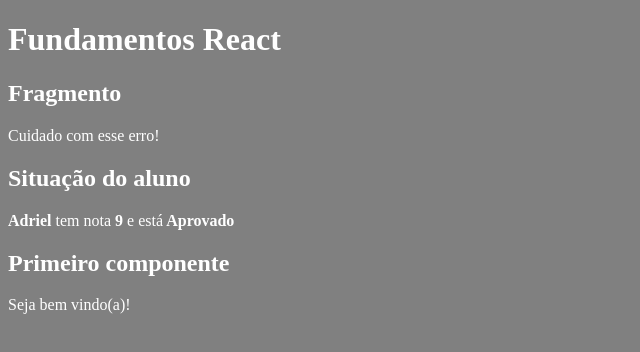
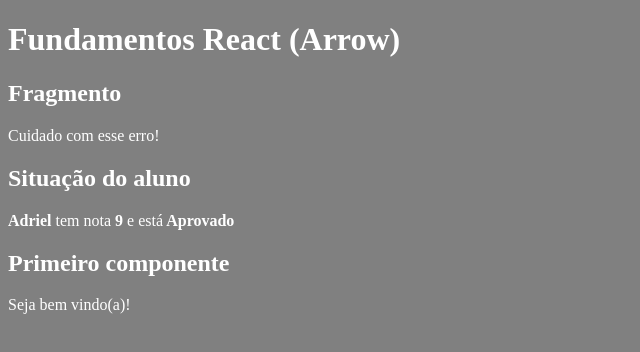
Before and after one commit to AdrielModollo/React-app-Node, a React (Create React App) app in the folder fundamentos-react/: page / in a window 1280 px wide. Shown: the top 352 px of the page, without its empty margins (0-640 px from the left). Built offline with nearby package versions, Linux system fonts and the light colour scheme.

Commit message:
Arrow function

```diff
--- a/fundamentos-react/src/App.jsx
+++ b/fundamentos-react/src/App.jsx
@@ -6,10 +6,10 @@ import Fragmento from './components/basicos/Fragmento'
 
 
 
-export default function (props){ //Função anonima necessário retornar com default
+export default (props) => { //Função Arrow
     return (
         <div id="app">
-            <h1> Fundamentos React </h1>
+            <h1> Fundamentos React (Arrow)</h1>
             <Fragmento />
             <ComParametro
                     titulo="Situação do aluno"
```
